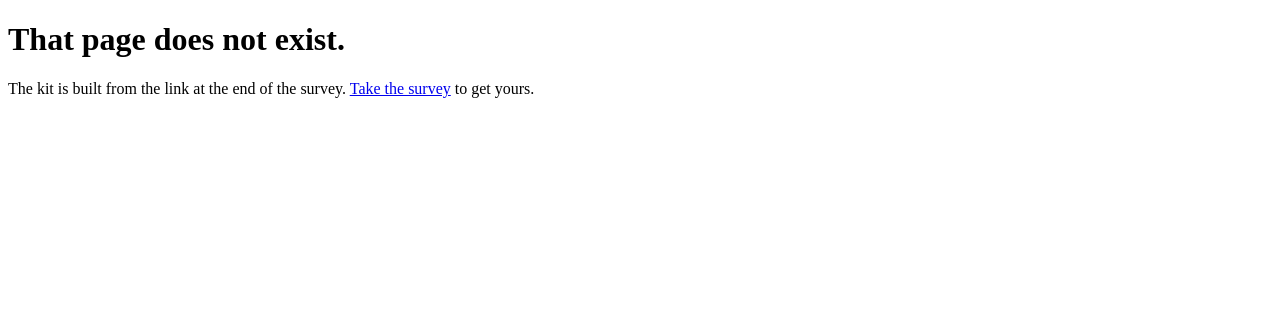
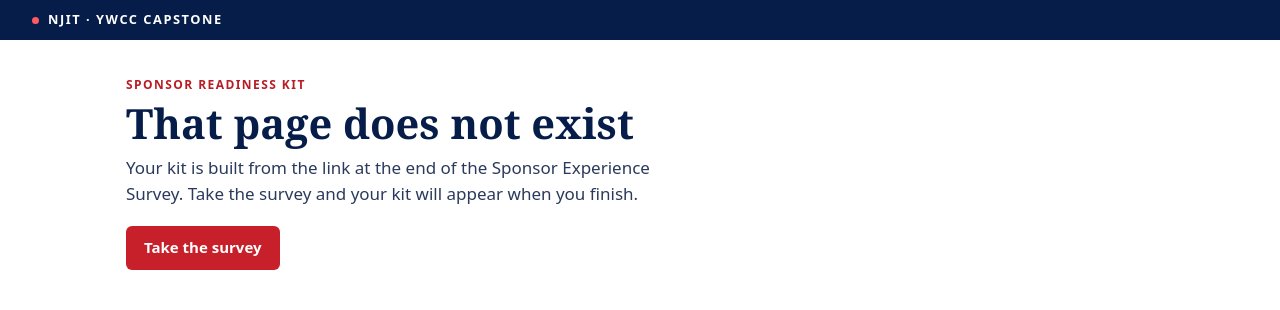
Before and after one commit to SlyGuy7/sponsor-kit, a website: page 404.html in a window 1280 px wide. Drawn offline with Linux system fonts and the light colour scheme.

Commit message:
Style the 404 page and update the README
The 404 page uses the site's look with absolute asset paths, since GitHub Pages
serves it for any missing path. The local server answers under /sponsor-kit/ like
Pages does, and its path check no longer accepts sibling folders. The README
explains how to keep in step with the survey.

```diff
--- a/404.html
+++ b/404.html
@@ -3,13 +3,25 @@
 <head>
 <meta charset="utf-8">
 <meta name="viewport" content="width=device-width, initial-scale=1">
+<meta http-equiv="Content-Security-Policy" content="default-src 'none'; style-src 'self'; img-src 'self'; base-uri 'none'; form-action 'none'">
+<meta name="referrer" content="no-referrer">
 <meta name="robots" content="noindex,nofollow">
+<meta name="color-scheme" content="light">
+<meta name="theme-color" content="#071d49">
 <title>Page not found</title>
+<!-- GitHub Pages serves this page for any missing path, so asset links are absolute. -->
+<link rel="icon" href="/sponsor-kit/assets/favicon.svg" type="image/svg+xml">
+<link rel="stylesheet" href="/sponsor-kit/assets/kit.css">
 </head>
 <body>
-<main>
-  <h1>That page does not exist.</h1>
-  <p>The kit is built from the link at the end of the survey. <a href="https://slyguy7.github.io/sponsor-survey/">Take the survey</a> to get yours.</p>
+<header class="bar">
+  <span class="brand"><i aria-hidden="true"></i>NJIT &middot; YWCC Capstone</span>
+</header>
+<main class="main solo">
+  <p class="eye">Sponsor readiness kit</p>
+  <h1>That page does not exist</h1>
+  <p class="lede">Your kit is built from the link at the end of the Sponsor Experience Survey. Take the survey and your kit will appear when you finish.</p>
+  <a class="btn" href="https://slyguy7.github.io/sponsor-survey/">Take the survey</a>
 </main>
 </body>
 </html>
--- a/serve.js
+++ b/serve.js
@@ -29,8 +29,10 @@ http
       res.writeHead(400).end('Bad request');
       return;
     }
+    // Also answer under /sponsor-kit/, the path GitHub Pages uses, so absolute links work locally.
+    if (rel === '/sponsor-kit' || rel.startsWith('/sponsor-kit/')) rel = rel.slice('/sponsor-kit'.length) || '/';
     let file = path.join(root, rel);
-    if (!file.startsWith(root)) {
+    if (file !== root && !file.startsWith(root + path.sep)) {
       res.writeHead(403).end('Forbidden');
       return;
     }
```
Also changed, not shown: README.md.
